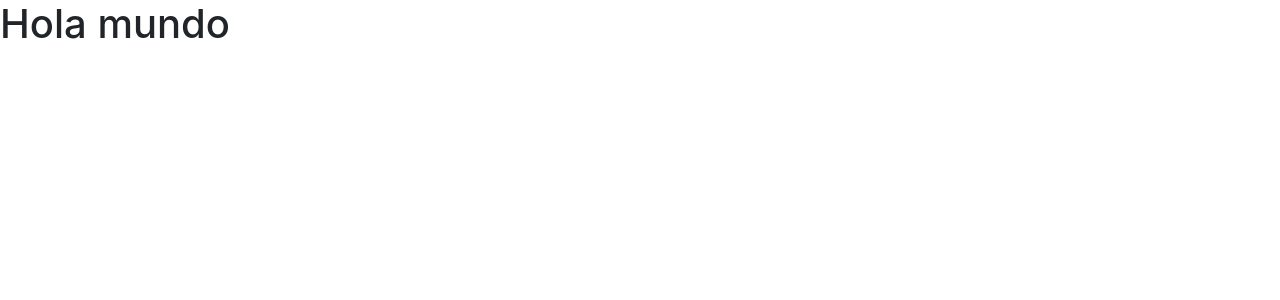
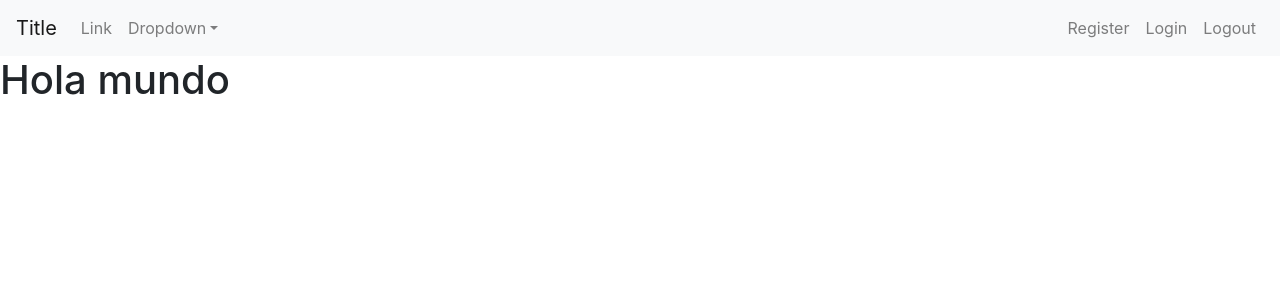
Before and after one commit to ppastene/reactjs-todos-example, a React (Create React App) app: page / in a window 1280 px wide. Shown: the top 300 px of the page. Built offline with nearby package versions, Linux system fonts and the light colour scheme.

Commit message:
Boostraping of Navbar

```diff
--- /dev/null
+++ b/src/components/Navigation.js
@@ -0,0 +1,33 @@
+import React from 'react';
+import { Navbar, NavDropdown, Nav } from 'react-bootstrap'
+
+function Navigation () {
+    return (
+        <div>
+            <Navbar bg="light" expand="lg">
+                <Navbar.Brand href="#home">Title</Navbar.Brand>
+                <Navbar.Toggle aria-controls="basic-navbar-nav" />
+                <Navbar.Collapse id="basic-navbar-nav">
+                <Nav className="mr-auto">
+                    <Nav.Link href="#link">Link</Nav.Link>
+                    <NavDropdown title="Dropdown" id="basic-nav-dropdown">
+                        <NavDropdown.Item href="#action/3.1">Action</NavDropdown.Item>
+                        <NavDropdown.Item href="#action/3.2">Another action</NavDropdown.Item>
+                        <NavDropdown.Item href="#action/3.3">Something</NavDropdown.Item>
+                        <NavDropdown.Divider />
+                        <NavDropdown.Item href="#action/3.4">Separated link</NavDropdown.Item>
+                    </NavDropdown>
+                </Nav>
+                <Nav>
+                    <Nav.Link href="#register">Register</Nav.Link>
+                    <Nav.Link href="#login">Login</Nav.Link>
+                    <Nav.Link href="#logout">Logout</Nav.Link>
+                </Nav>
+
+                </Navbar.Collapse>
+            </Navbar>
+        </div>
+    );
+}
+
+export default Navigation;
--- a/src/index.js
+++ b/src/index.js
@@ -1,12 +1,13 @@
 import React from 'react';
 import ReactDOM from 'react-dom';
 import App from './App';
+import Navigation from './components/Navigation';
 
 import 'bootstrap/dist/css/bootstrap.min.css';
 
 ReactDOM.render(
   <React.StrictMode>
-
+    <Navigation />
     <App />
   </React.StrictMode>,
   document.getElementById('root')
```
